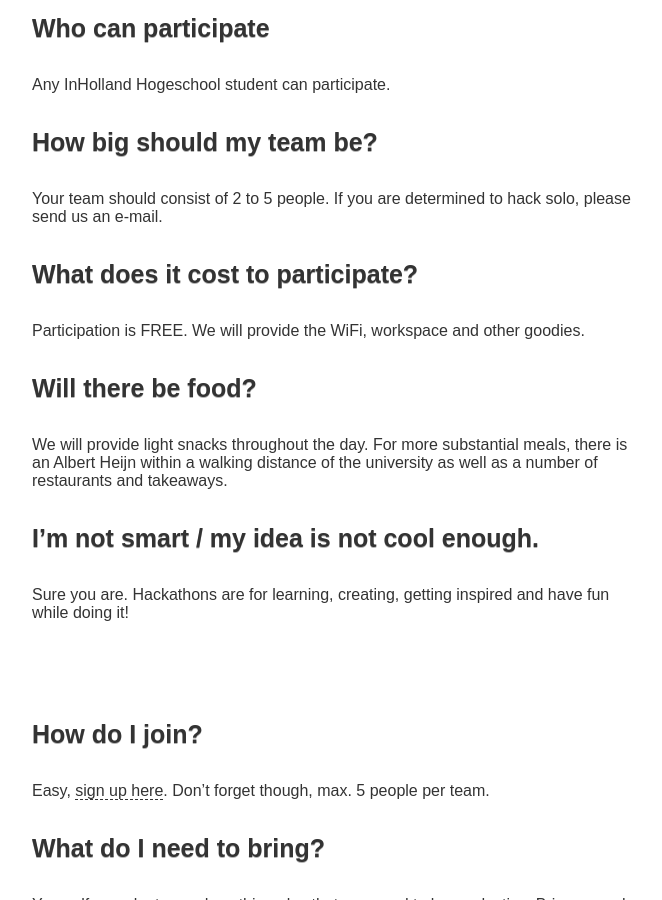
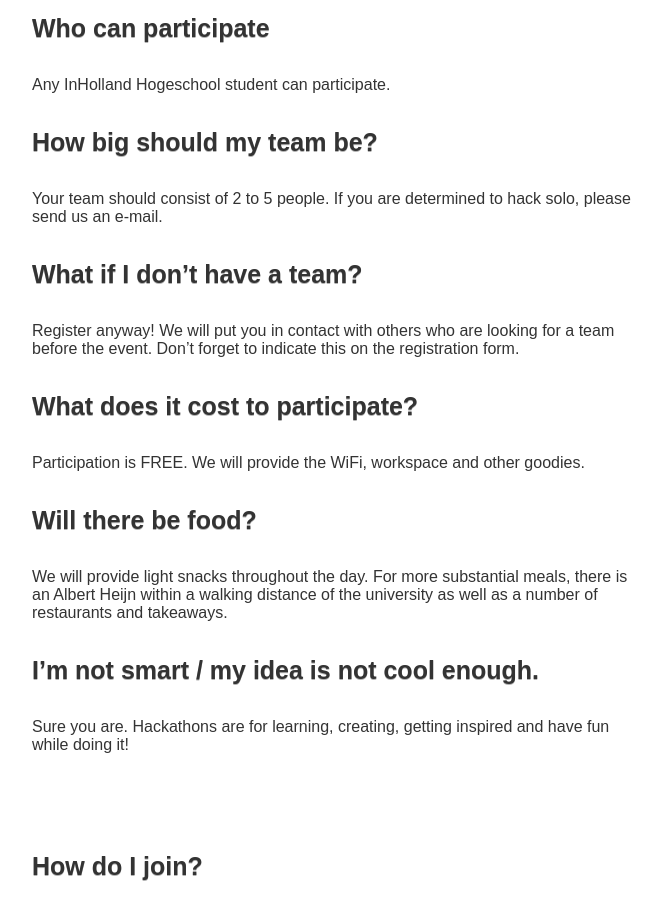
Before and after one commit to InHack2018/inhack2018.github.io, a Jekyll site: the page built from index.html, in a window 1280 px wide and 900 px high, scrolled down 2565 px. Shown: the whole window, without its empty margins (308-970 px from the left). Built offline with Jekyll 4.4.1, drawn with Linux system fonts in a browser that asks for light colours; nearby versions of some CDN libraries.

Commit message:
Update 0000-03-01-detailed-info.md

```diff
--- a/_posts/0000-03-01-detailed-info.md
+++ b/_posts/0000-03-01-detailed-info.md
@@ -32,6 +32,10 @@ Any InHolland Hogeschool student can participate.
 #### How big should my team be?
 
 Your team should consist of 2 to 5 people. If you are determined to hack solo, please send us an e-mail.
+
+#### What if I don't have a team?
+
+Register anyway! We will put you in contact with others who are looking for a team before the event. Don't forget to indicate this on the registration form.
 
 #### What does it cost to participate?
 
```
